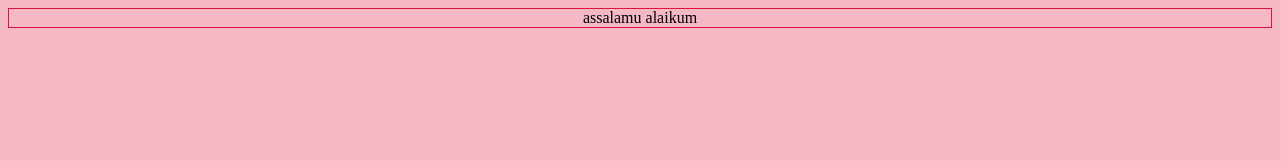
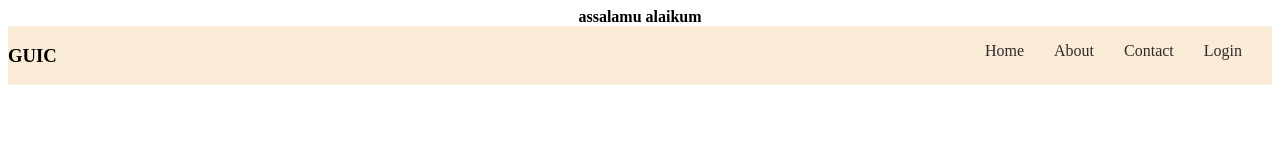
Before and after one commit to selim2066/-G3-Architects-MSR, a plain HTML site: page index.html in a window 1280 px wide. Drawn offline with Linux system fonts and the light colour scheme.

Commit message:
update-01

```diff
--- a/index.html
+++ b/index.html
@@ -1,10 +1,25 @@
 <!DOCTYPE html>
 <html lang="en">
+
 <head>
     <link rel="stylesheet" href="style.css">
     <title>homeSite</title>
 </head>
-<body>
+
+<body class="work-sans-font">
     <center>assalamu alaikum</center>
+    <header class="bg-light">
+        <nav class="navbar display-flex">
+            <h3 class="brand">GUIC</h3>
+            <ul class="nav-link display-flex text-gray">
+                <li class="item"><a href="#" class="nlink text-gray">Home</a></li>
+                <li class="item"><a href="#" class="nlink text-gray">About</a></li>
+                <li class="item"><a href="#" class="nlink text-gray">Contact</a></li>
+                <li class="item"><a href="#" class="nlink text-gray">Login</a></li>
+            </ul>
+        </nav>
+
+    </header>
 </body>
+
 </html>
--- a/style.css
+++ b/style.css
@@ -1,7 +1,48 @@
-body{
+/* body{
     border: 1px solid #38cc5177;
     border-color: crimson;
 
     background-color: #38cc511f;
     background-color: rgba(220, 20, 60, 0.295);
-}
+} */
+
+/* shared styles */
+.work-sans-font {
+    font-family: "Work Sans", serif;
+    font-optical-sizing: auto;
+    font-weight: 700;
+    font-style: normal;
+  }
+  .display-flex{
+    display: flex;
+  }
+ .bg-light{
+    background-color: antiquewhite;
+
+ }
+
+
+  /* work-specific styles */
+  .navbar{
+    justify-content: space-between;
+  }
+
+  .nlink {
+    text-decoration: none;
+    font-style: normal;
+    font-weight: 500;
+  }
+  .item{
+    margin-right: 30px;
+    list-style: none;
+  }
+
+ .text-gray{
+    color:#2e2b2b
+ }
+
+ .navbar{
+    max-width: 1440px;
+    margin: 0 auto;
+
+ }
```
